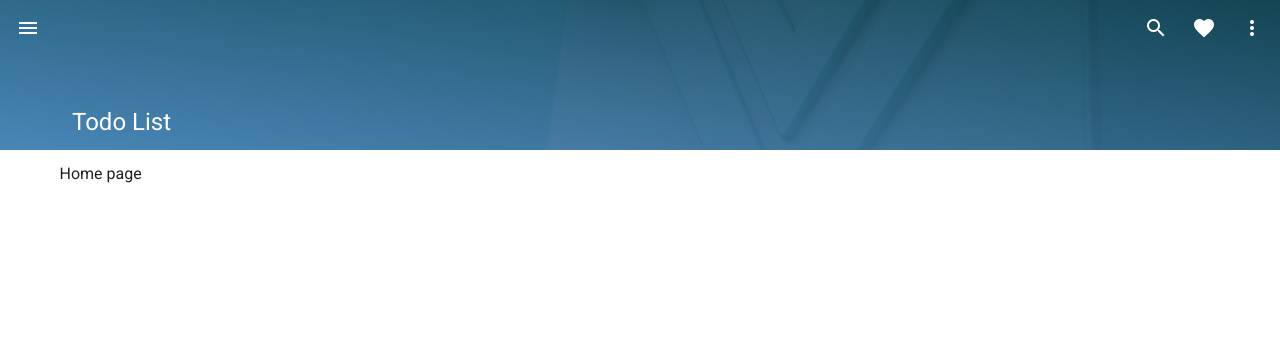
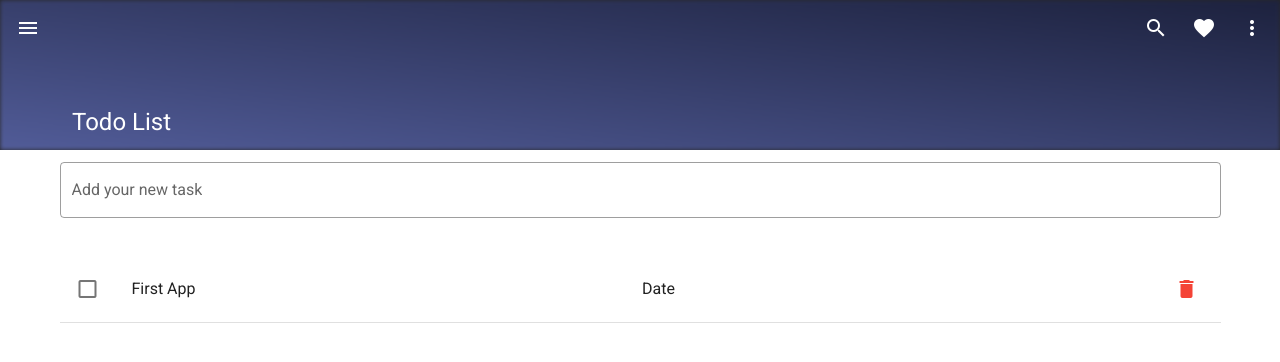
Before and after one commit to pang-vichhai/practice-frontend, a Nuxt app: page / in a window 1280 px wide. Shown: the top 362 px of the page. Built offline with nearby package versions, Linux system fonts and the light colour scheme.

Commit message:
create a dummy list

```diff
--- a/components/VuetifyLogo.vue
+++ /dev/null
@@ -1,18 +0,0 @@
-<template>
-  <img class="vuetify-logo" alt="Vuetify Logo" src="/vuetify-logo.svg" />
-</template>
-
-<style>
-.vuetify-logo {
-  height: 180px;
-  width: 180px;
-  transform: rotateY(560deg);
-  animation: turn 3.5s ease-out forwards 1s;
-}
-
-@keyframes turn {
-  100% {
-    transform: rotateY(0deg);
-  }
-}
-</style>
--- a/layouts/default.vue
+++ b/layouts/default.vue
@@ -87,8 +87,13 @@ export default {
       items: [
         {
           icon: 'mdi-apps',
-          title: 'Welcome',
+          title: 'Task',
           to: '/',
+        },
+        {
+          icon: 'mdi-information',
+          title: 'About',
+          to: '/about',
         },
       ],
       title: 'Todo List',
--- /dev/null
+++ b/pages/about.vue
@@ -0,0 +1,15 @@
+<template>
+  <v-app>
+    About Us!
+  </v-app>
+</template>
+
+<script>
+export default {
+
+}
+</script>
+
+<style>
+
+</style>
--- a/pages/index.vue
+++ b/pages/index.vue
@@ -1,15 +1,31 @@
 <template>
   <div>
-    Home page
+    <v-text-field outlined label="Add your new task"></v-text-field>
+
+    <v-list>
+      <v-list-item>
+        <v-list-item-action>
+          <v-checkbox></v-checkbox>
+        </v-list-item-action>
+        <v-list-item-content>
+          <v-list-item-content> First App </v-list-item-content>
+        </v-list-item-content>
+        <v-list-item-content>
+          <v-list-item-content> Date </v-list-item-content>
+        </v-list-item-content>
+        <v-list-item-action>
+          <v-btn icon>
+            <v-icon color="red">mdi-delete</v-icon>
+          </v-btn>
+        </v-list-item-action>
+      </v-list-item>
+      <v-divider></v-divider>
+    </v-list>
   </div>
 </template>
 
 <script>
-export default {
-
-}
+export default {}
 </script>
 
-<style>
-
-</style>
+<style></style>
```
